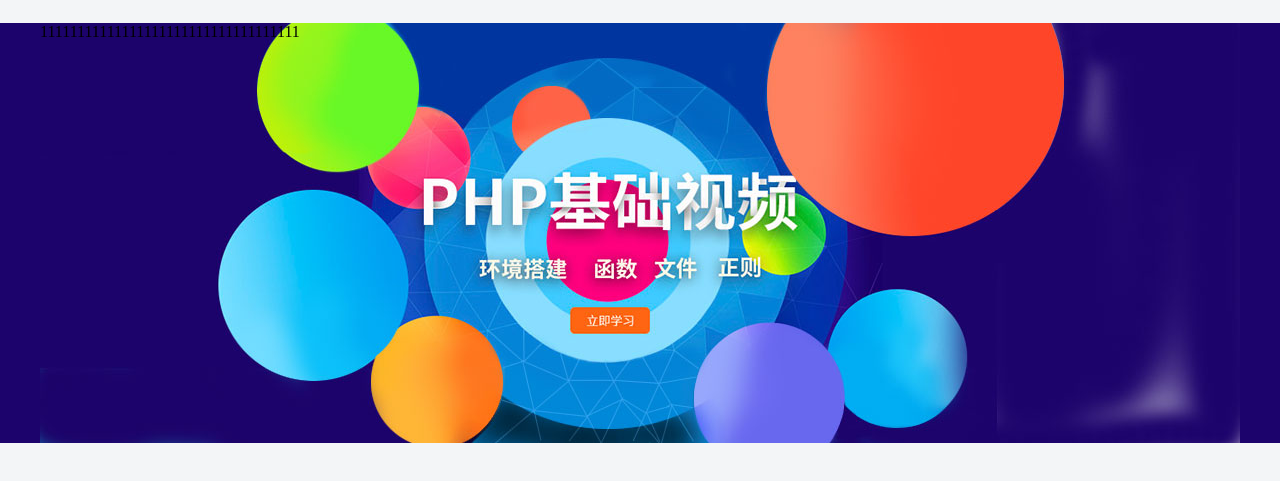
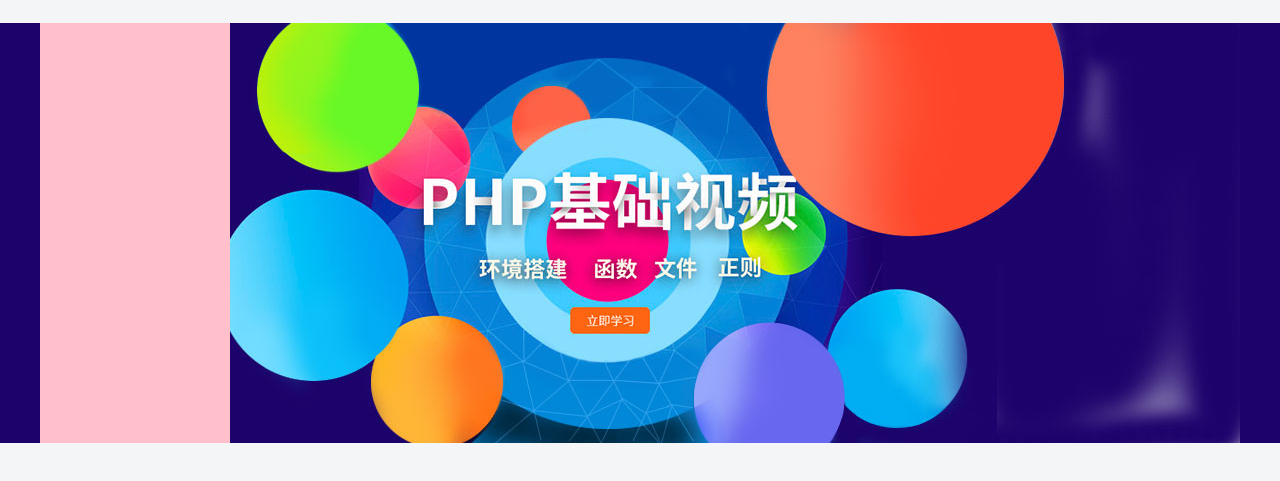
Before and after one commit to 6xiaoDi/blog-CSS, a plain HTML site: page study/index.html in a window 1280 px wide. Shown: the part 79-560 px from the top of the page. Drawn offline with Linux system fonts and the light colour scheme.

Commit message:
a1.12（banner制作-左侧导航栏框子）

```diff
--- a/study/index.html
+++ b/study/index.html
@@ -38,7 +38,10 @@
 	<!-- banner 部分start -->
 	<div class="banner">
 		<div class="w">
-			11111111111111111111111111111111111
+			<!-- 左侧 subnav  -->
+			<div class="subnav">
+
+			</div>
 		</div>
 	</div>
 	<!-- banner 部分end -->
--- a/study/style.css
+++ b/study/style.css
@@ -82,4 +82,9 @@ body {
 	height: 420px;
 	background: #1c036c url(images/banner2.jpg) no-repeat top center;
 }
+.subnav {
+	width: 190px;
+	height: 420px;
+	background-color: pink;
+}
 /*banner end*/
```
